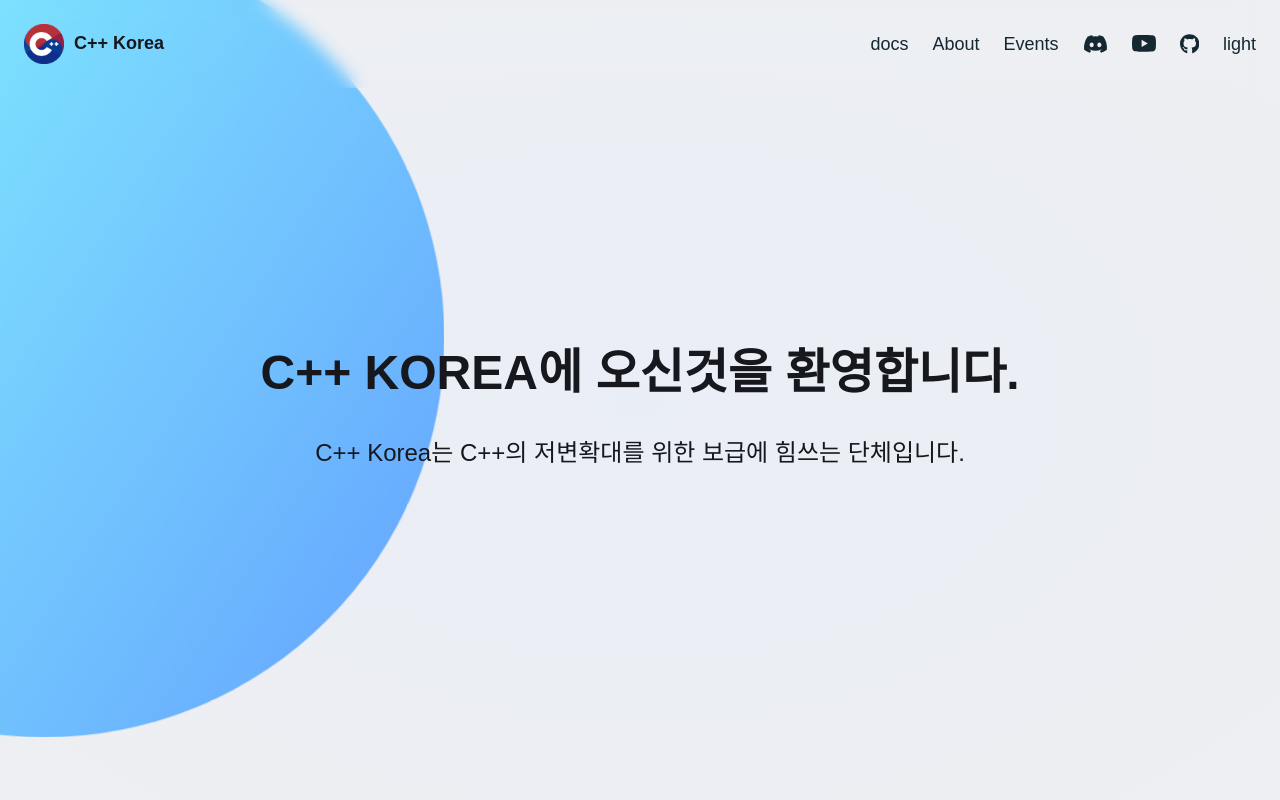
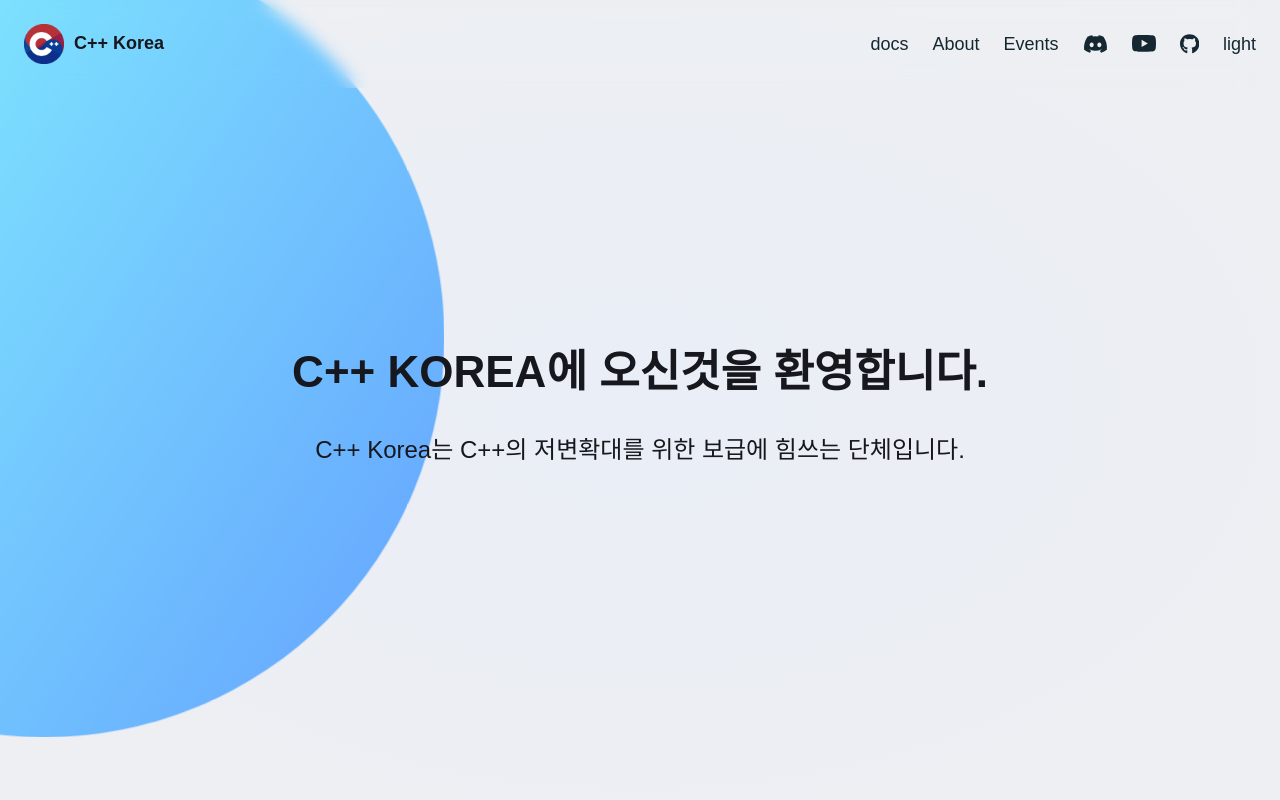
Before and after one commit to cpprhtn/CppKoreaWeb, a SvelteKit app: page / in a window 1280 px wide. Shown: the top 800 px of the page. Built offline with nearby package versions, Linux system fonts and the light colour scheme.

Commit message:
fix: parameter sort

```diff
--- a/src/routes/+page.svelte
+++ b/src/routes/+page.svelte
@@ -93,14 +93,14 @@
 		margin-block-start: var(--size-5);
         color: var(--text-1);
 
+        @media (width > 1200px) {
+			max-width: 800px;
+			font-size: var(--font-size-5);
+		}
+
 		@media (width > 800px) {
 			max-width: 800px;
 			font-size: 4.4rem;
-		}
-
-        @media (width > 1200px) {
-			max-width: 800px;
-			font-size: var(--font-size-5);
 		}
 	}
 
```
